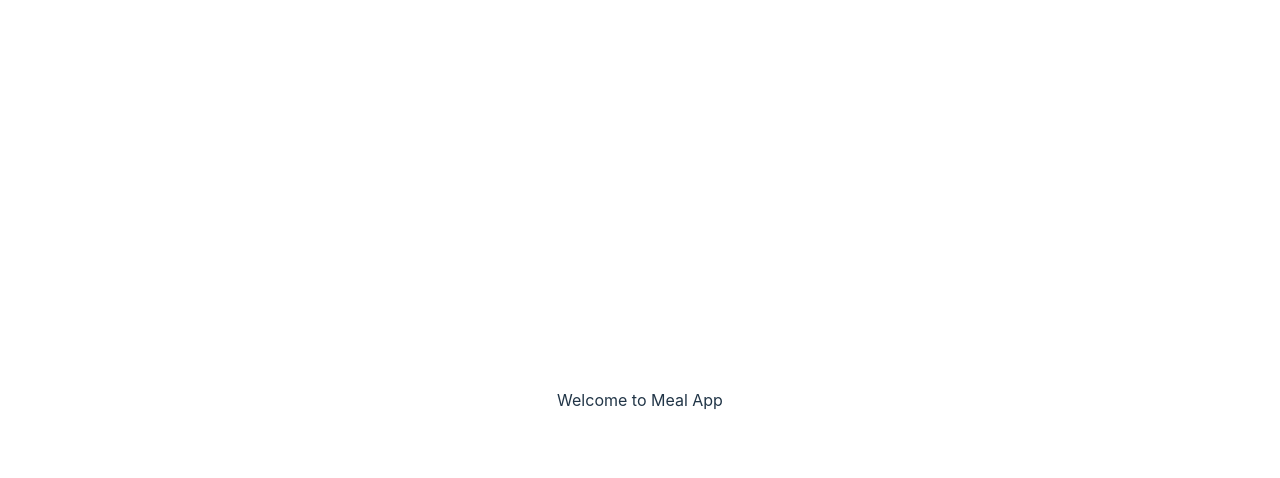
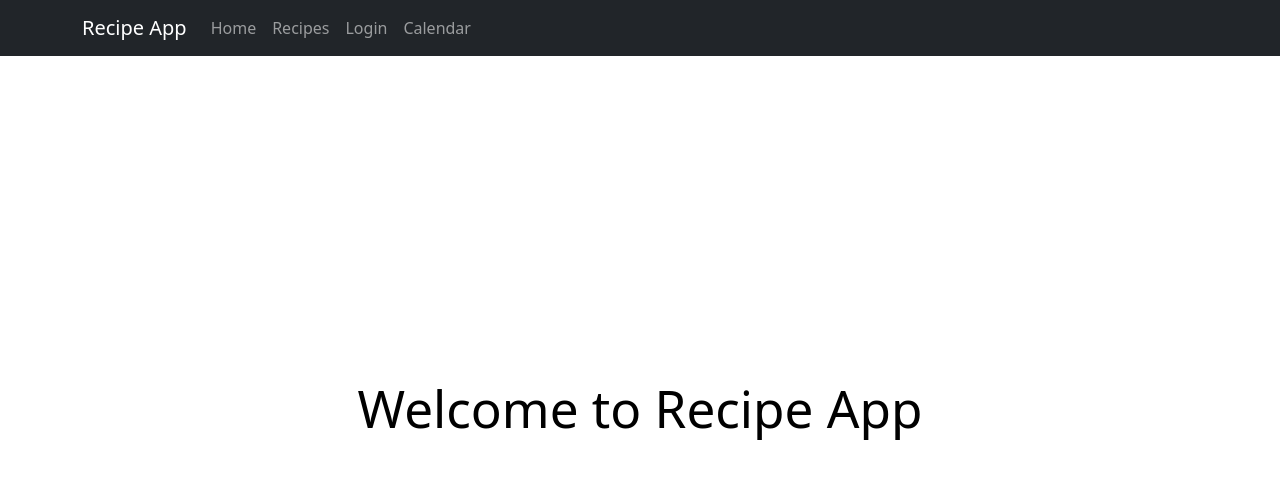
Before and after one commit to oxybabe/final-project, a React (Vite) app in the folder frontend/: page /home in a window 1280 px wide. Shown: the top 478 px of the page. Built offline with nearby package versions, Linux system fonts and the light colour scheme.

Commit message:
added navbar

```diff
--- a/frontend/src/App.jsx
+++ b/frontend/src/App.jsx
@@ -1,5 +1,7 @@
 import { useEffect, useState, process } from "react";
 import UserLogin from "./login";
+import "bootstrap/dist/css/bootstrap.css";
+import "bootstrap/dist/css/bootstrap.min.css";
 
 import "./App.css";
 
@@ -26,6 +28,8 @@ const App = () => {
 
   return (
     <>
+      <Header />
+
       <h1>Welcome to Meal App</h1>
 
       {/* <UserLogin /> */}
@@ -35,8 +39,12 @@ const App = () => {
             {recipes.hits.map((recipe) => (
               // console.log(recipe.recipe.label)
               <>
-              <li key={recipe.recipe.label}>{recipe.recipe.label} {}</li>
-              <li><img src={recipe.recipe.image} alt="img" /> </li>
+                <li key={recipe.recipe.label}>
+                  {recipe.recipe.label} {}
+                </li>
+                <li>
+                  <img src={recipe.recipe.image} alt="img" />{" "}
+                </li>
               </>
             ))}
           </ul>
--- a/frontend/src/Header.jsx
+++ b/frontend/src/Header.jsx
@@ -12,7 +12,7 @@ function Header() {
             <Nav.Link href="/home">Home</Nav.Link>
             <Nav.Link href="/">Recipes</Nav.Link>
             <Nav.Link href="/login">Login</Nav.Link>
-            <Nav.Link href="/login">Calendar</Nav.Link>
+            <Nav.Link href="/calendar">Calendar</Nav.Link>
           </Nav>
         </Container>
       </Navbar>
--- a/frontend/src/Home.jsx
+++ b/frontend/src/Home.jsx
@@ -1,11 +1,13 @@
-import React from 'react';
-
+import React from "react";
+import Header from "./Header";
 
 const Home = () => {
   return (
-    <div>Welcome to Meal App</div>
+    <>
+      <Header />
+      <h1 style={{ color: "black" }}>Welcome to Recipe App</h1>
+    </>
+  );
+};
 
-  )
-}
-
-export default Home
+export default Home;
--- a/frontend/src/calendar.jsx
+++ b/frontend/src/calendar.jsx
@@ -2,6 +2,7 @@ import React, { useEffect, useState } from "react";
 import { Calendar, momentLocalizer } from "react-big-calendar";
 import moment from "moment";
 import "react-big-calendar/lib/css/react-big-calendar.css";
+import Header from "./Header";
 
 const MyCalendar = () => {
   const localizer = momentLocalizer(moment);
@@ -22,7 +23,10 @@ const MyCalendar = () => {
     setEvents(fetchEvents);
   }, []);
   return (
+    <>
+    <Header/>
     <div style={{ height: "500px" }}>
+
       <h1 style={{ color: "white" }}>Calendar</h1>
       <Calendar
         localizer={localizer}
@@ -31,6 +35,7 @@ const MyCalendar = () => {
         endAccessor="end_date"
       />
     </div>
+    </>
   );
 };
 // https://www.npmjs.com/package/react-big-calendar
```
Also changed, not shown: 1 other file (tests, documents, lock files or other folders).
